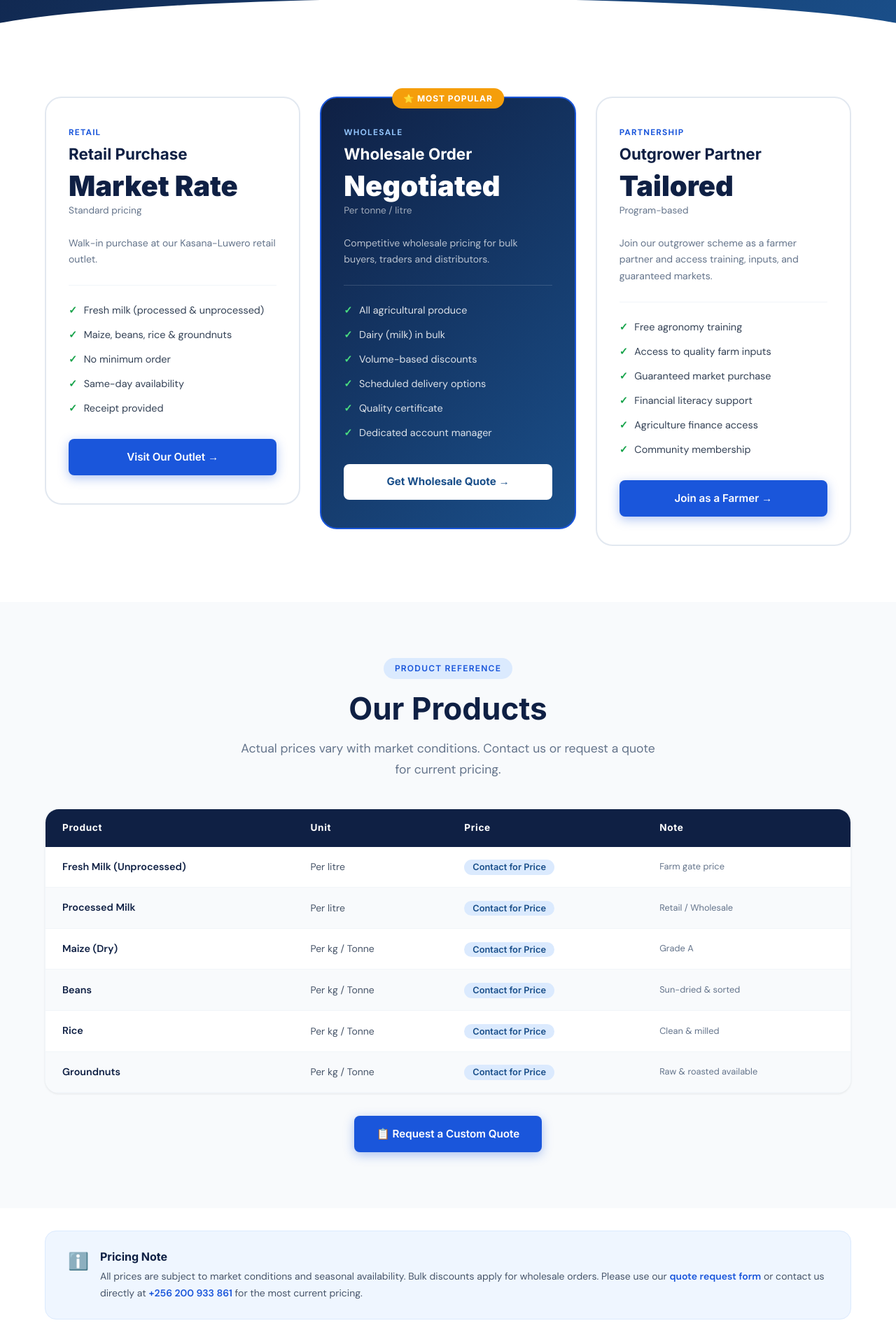
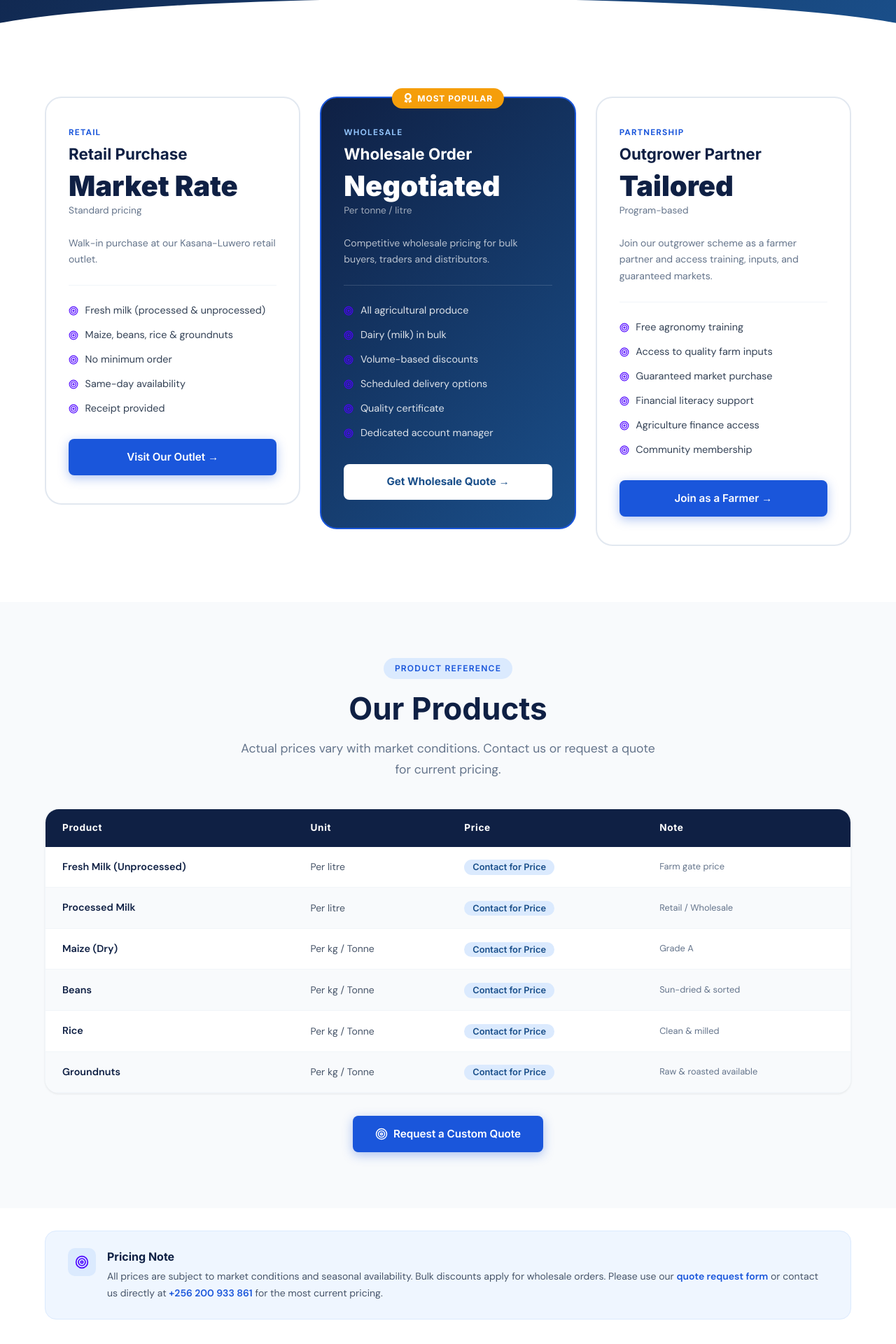
Before and after one commit to laptertechnologies-hue/MUSIKULI-DAIRIES-, a Next.js app: page /pricing in a window 1280 px wide. Shown: the part 320-2240 px from the top of the page at 70% size. Built offline with nearby package versions, Linux system fonts and the light colour scheme.

Commit message:
update the files

```diff
--- a/app/pricing/page.tsx
+++ b/app/pricing/page.tsx
@@ -1,9 +1,15 @@
 import type { Metadata } from 'next';
+import Image from 'next/image';
 import Link from 'next/link';
 
 export const metadata: Metadata = {
   title: 'Pricing | Musikuli Dairies Limited',
   description: 'View our competitive pricing for dairy products, agricultural produce, and custom bulk orders at Musikuli Dairies Limited.',
+  openGraph: {
+    title: 'Pricing | Musikuli Dairies Limited',
+    description: 'Competitive pricing for premium dairy and agricultural products in Uganda.',
+    url: 'https://musikulidairies.com/pricing',
+  },
 };
 
 const plans = [
@@ -89,7 +95,12 @@ export default function PricingPage() {
           <div className="pricing-grid">
             {plans.map((plan) => (
               <div key={plan.title} className={`pricing-card ${plan.featured ? 'featured' : ''}`}>
-                {plan.featured && <div className="pricing-popular-badge">⭐ Most Popular</div>}
+                {plan.featured && (
+                  <div className="pricing-popular-badge" style={{ display: 'flex', alignItems: 'center', gap: '0.4rem' }}>
+                    <Image src="/icons/award.svg" alt="" width={14} height={14} style={{ filter: 'brightness(0) invert(1)' }} />
+                    Most Popular
+                  </div>
+                )}
                 <div className="pricing-card-tag">{plan.tag}</div>
                 <h3>{plan.title}</h3>
                 <div className="pricing-price">{plan.price}</div>
@@ -99,7 +110,7 @@ export default function PricingPage() {
                 <ul className="pricing-features">
                   {plan.features.map((f) => (
                     <li key={f} className="pricing-feature">
-                      <span className="pricing-check">✓</span>
+                      <Image src="/icons/target.svg" alt="" width={14} height={14} className="pricing-check" />
                       {f}
                     </li>
                   ))}
@@ -153,7 +164,8 @@ export default function PricingPage() {
           </div>
           <div style={{ textAlign: 'center', marginTop: '2rem' }}>
             <Link href="/quote" className="btn btn-primary" id="pricing-cta-btn">
-              📋 Request a Custom Quote
+              <Image src="/icons/target.svg" alt="" width={18} height={18} style={{ filter: 'brightness(0) invert(1)' }} />
+              Request a Custom Quote
             </Link>
           </div>
         </div>
@@ -163,7 +175,9 @@ export default function PricingPage() {
       <section style={{ padding: '2rem 1.5rem 4rem', background: 'white' }}>
         <div className="container">
           <div style={{ background: 'var(--blue-50)', border: '1px solid var(--blue-100)', borderRadius: '16px', padding: '1.5rem 2rem', display: 'flex', gap: '1rem', alignItems: 'flex-start' }}>
-            <span style={{ fontSize: '1.5rem', flexShrink: 0 }}>ℹ️</span>
+            <div style={{ width: '40px', height: '40px', background: 'var(--blue-100)', borderRadius: '10px', display: 'flex', alignItems: 'center', justifyContent: 'center', flexShrink: 0 }}>
+              <Image src="/icons/target.svg" alt="" width={20} height={20} />
+            </div>
             <div>
               <strong style={{ color: 'var(--blue-900)', fontFamily: 'Inter, sans-serif', display: 'block', marginBottom: '0.25rem' }}>Pricing Note</strong>
               <p style={{ color: 'var(--gray-600)', fontSize: '0.875rem', lineHeight: 1.7 }}>
```
